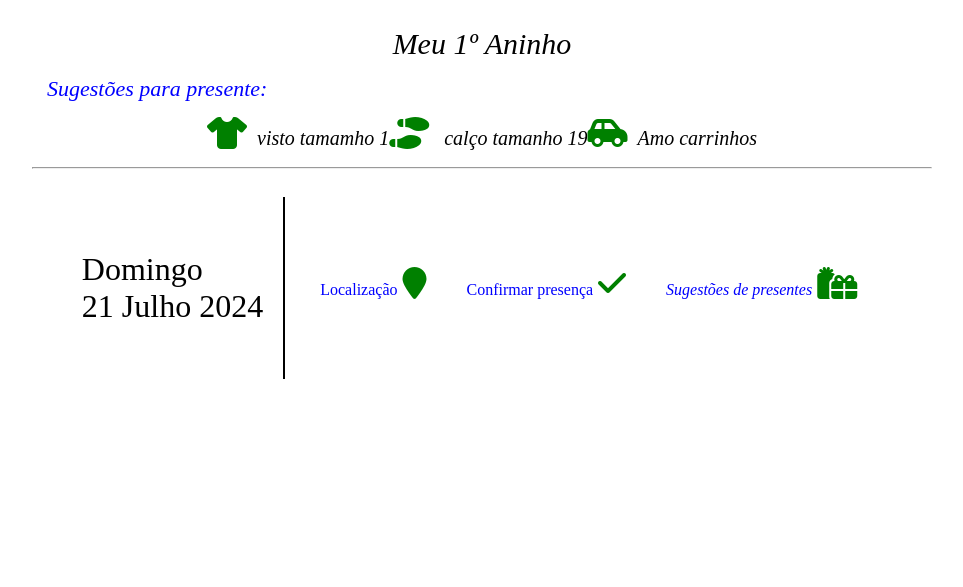
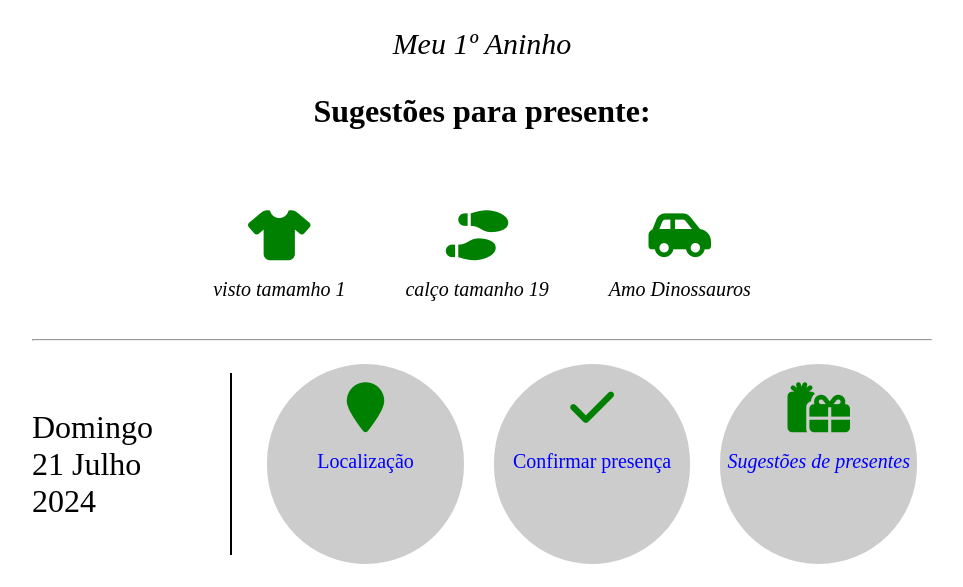
Before and after one commit to fabiovasques87/convite-aniversario-gael, a plain HTML site: page sugestao.html in a window 1280 px wide. Shown: the part 857-1444 px from the top of the page, without its empty margins (158-1121 px from the left). Before the commit the page ends 1264 px from the top, so only its background shows below. Drawn offline with Linux system fonts and the light colour scheme.

Commit message:
alterado posissionamento dos icones

```diff
--- a/sugestao.html
+++ b/sugestao.html
@@ -43,9 +43,16 @@
 
       .localizacao-evento, .presenca--evento, .sugestao--presente{
         display: flex;
-        align-items:end;
+        flex-direction: column;
+        /* align-items:end; */
         font-size: 48px;
         color: blue;
+        width:200px;
+        height:200px;
+        border-radius: 100px;
+        background-color: #ccc;
+        align-items: center;
+
 
       }
 
@@ -58,6 +65,12 @@
       .presenca--evento, .localizacao-evento,.sugestao--presente{
         margin:15px;
       }
+      /* .icones--interno{
+        display: flex;
+        flex-direction: column;
+        background-color: red;
+        border: 1px solid red;
+      } */
       .data--evento{
         font-size: 32px;
       }
@@ -69,9 +82,7 @@
       }
 
       .texto--icones{
-        font-size: 16px;
-        margin-bottom: 10px;
-        margin-right: 5px;
+        font-size: 20px;
       }
       .sugestao--presente{
         font-size: 22px;
@@ -80,14 +91,17 @@
       .sugestao--1,.sugestao--2,.sugestao--3{
         font-size: 20px;
         font-style: italic;
+        margin: 30px;
 
 
       }
       .fa-solid{
         color: #008000;
-        font-size:32px;
-        margin-right: 10px;
-        margin-bottom: 10px;
+        font-size:50px;
+        display: flex;
+        justify-content: center;
+        align-items: center;
+        padding: 18px;
       }
       .primeiro--ano{
         font-size: 30px;
@@ -100,6 +114,11 @@
         display: flex;
         align-items: center;
         justify-content: center;
+      }
+      .frase--sugestao-presente{
+        text-align: center;
+        font-size: 32px;
+        font-weight: 600;
       }
 
       /* @media (max-width:600px){
@@ -163,25 +182,32 @@
 
     <div class="primeiro--ano">Meu 1º Aninho</div>
 
-        <div class="sugestao--presente">Sugestões para presente:</div>
+        <p class="frase--sugestao-presente">Sugestões para presente:</p>
         <div class="sugestao--conteinner">
             <div class="sugestao--1"><i class="fa-solid fa-shirt"></i>visto tamamho 1</div>
             <div class="sugestao--2"><i class="fa-solid fa-shoe-prints"></i> calço tamanho 19</div>
-            <div class="sugestao--3"><i class="fa-solid fa-car-side"></i>Amo carrinhos</div>
-    </div>
+            <div class="sugestao--3"><i class="fa-solid fa-car-side"></i>Amo Dinossauros</div>
+      </div>
 
     <hr />
     <div class="menu--navegacao">
 
-        <div class="data--evento"><p>Domingo <br />21 Julho 2024</p></div>
-          <div class="linha--data--evento"></div>
-        <div class="localizacao-evento"> <div class="texto--icones">Localização</div>
+       <div class="data--evento"><p>Domingo <br />21 Julho 2024</p></div>
+       <div class="linha--data--evento"></div>
+      <div class="localizacao-evento">
+          <div class="icones--interno"></div>
             <i class="fa-solid fa-location-pin" onclick="verLocalizacao()"></i>
+            <div class="texto--icones">Localização</div>
+          </div>
+
+        <div class="presenca--evento" onclick="confirmarPresenca()">
+          <i class="fa-solid fa-check"></i>
+          <div class="texto--icones">Confirmar presença</div>
         </div>
-        <div class="presenca--evento" onclick="confirmarPresenca()"><div class="texto--icones">Confirmar presença</div>
-          <i class="fa-solid fa-check"></i></div>
-        <div class="sugestao--presente"><div class="texto--icones">Sugestões de presentes</div>
-           <i class="fa-solid fa-gifts"></i>
+
+          <div class="sugestao--presente">
+            <a href="./sugestao.html"> <i class="fa-solid fa-gifts"></i></a>
+            <div class="texto--icones" >Sugestões de presentes</div>
         </div>
 
   </div>
```
Also changed, not shown: index.html (+2 -2 lines).
